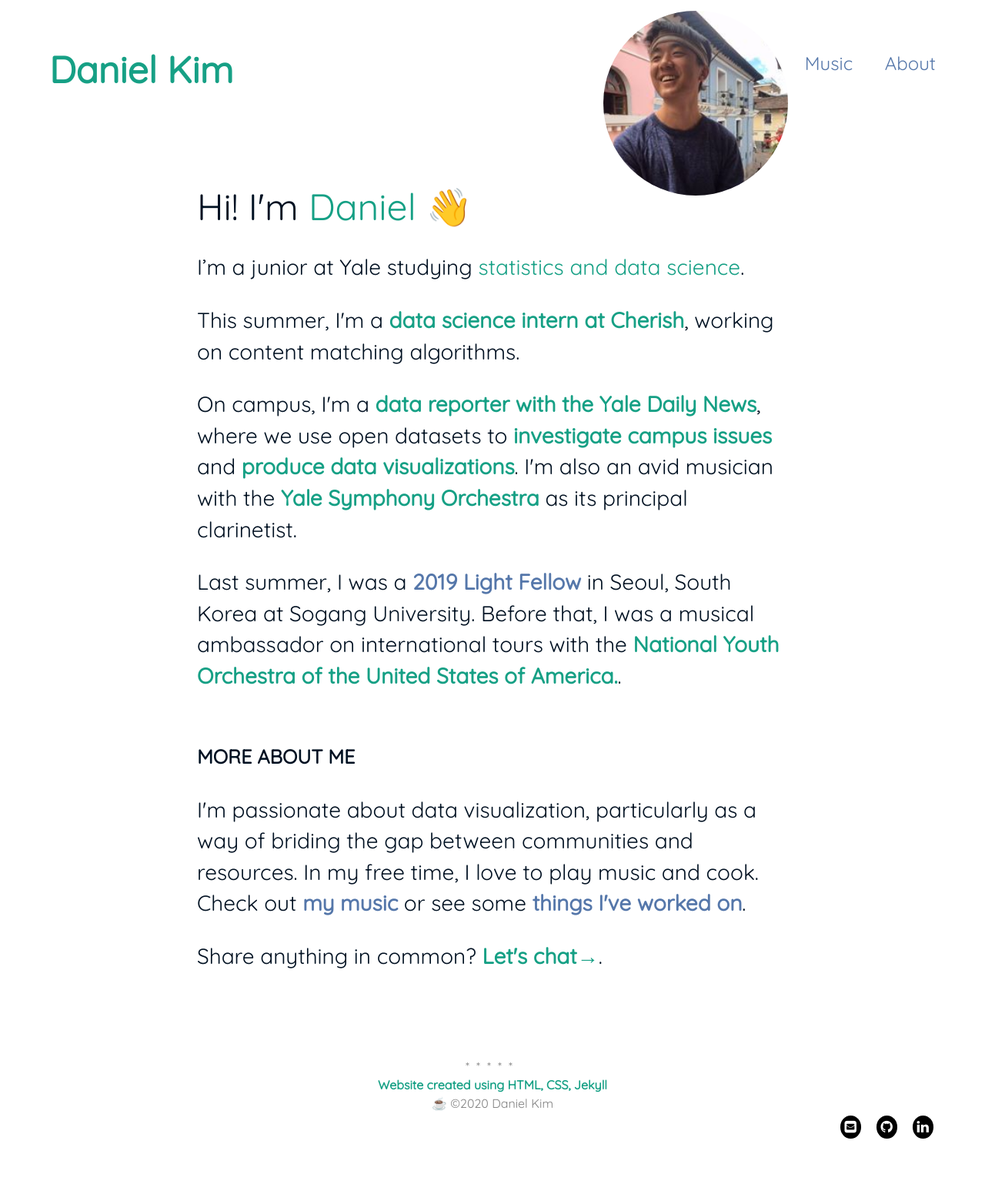
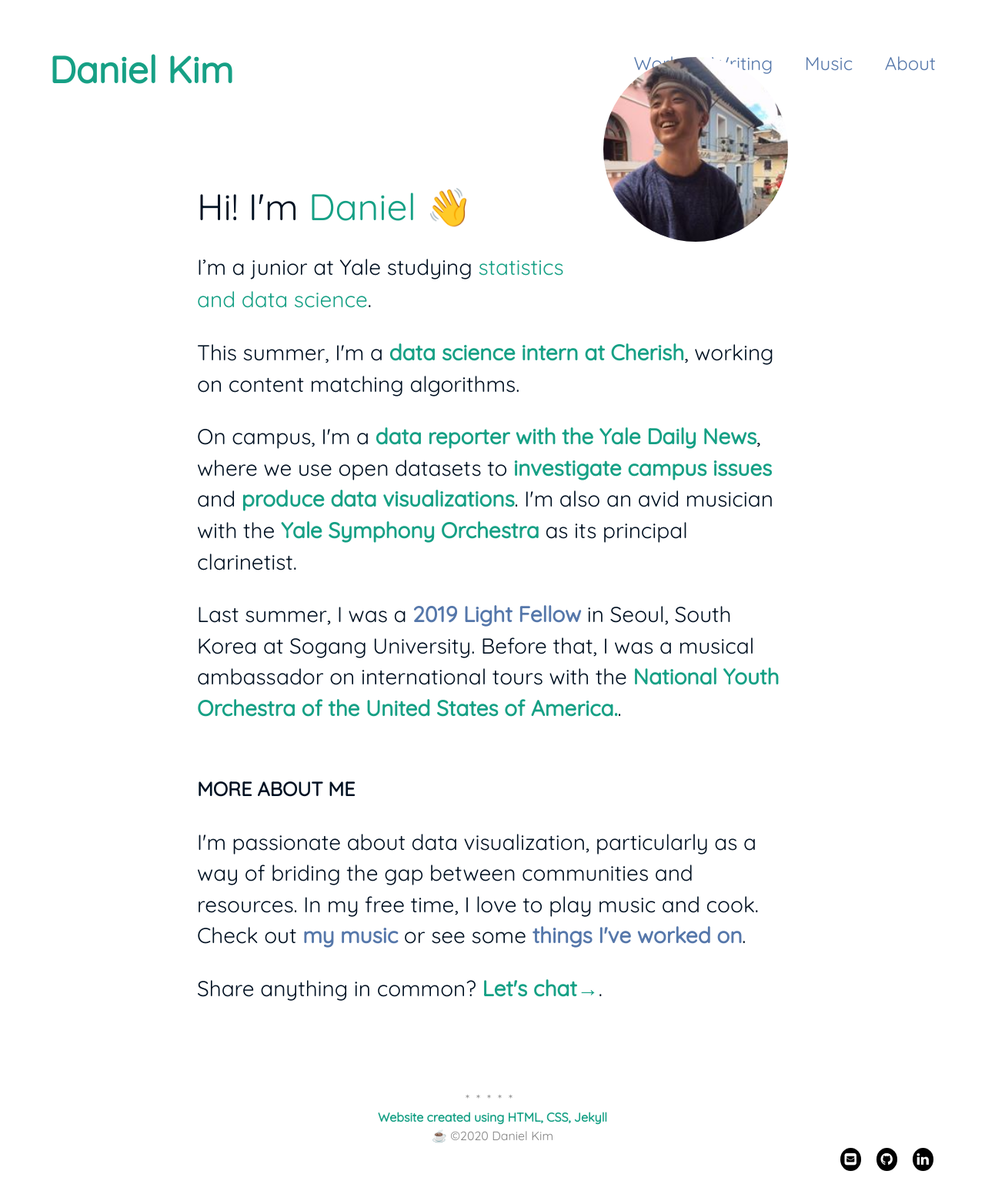
Before and after one commit to danielk56/danielk56.github.io, a Jekyll site: the page built from about.html, in a window 1280 px wide. Shown: the whole page at 77% size. Built offline with Jekyll 4.4.1, drawn with Linux system fonts in a browser that asks for light colours; before the commit the page ends 1505 px from its top, so only the background shows below that.

Commit message:
Update main.css

```diff
--- a/assets/css/main.css
+++ b/assets/css/main.css
@@ -387,7 +387,7 @@ img.displayed {
     border-radius: 50%;
     width: 240px;
     float: right;
-    margin: -160px 0 20px 16px;
+    margin: -100px 0 24px 20px;
 }
 
 @media screen and (max-width: 768px) {
```
